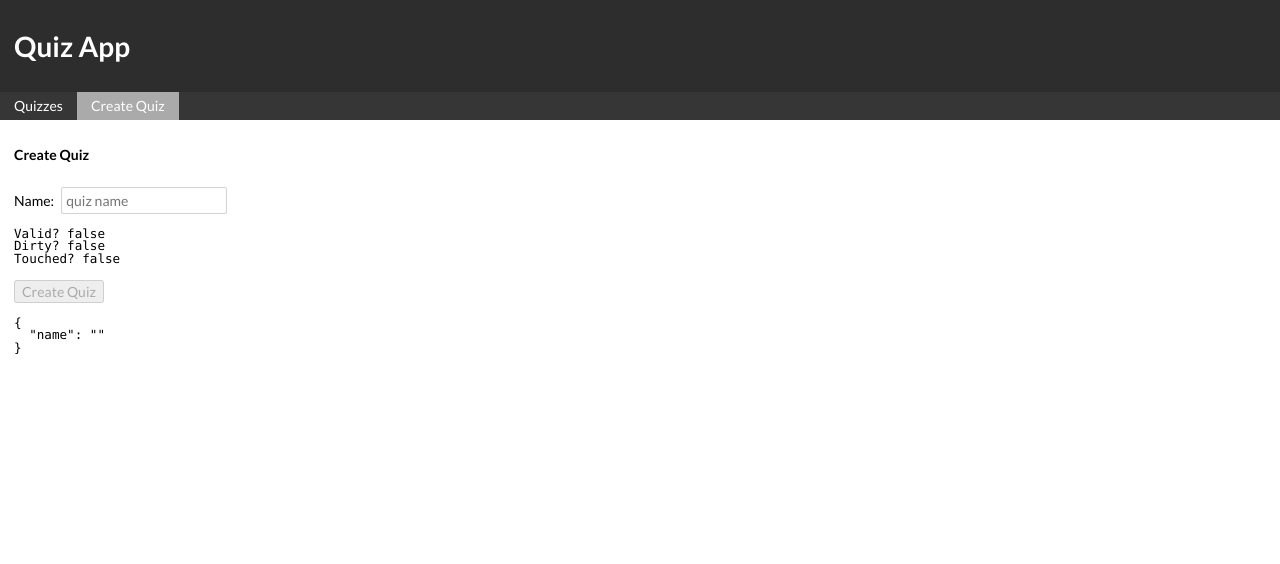
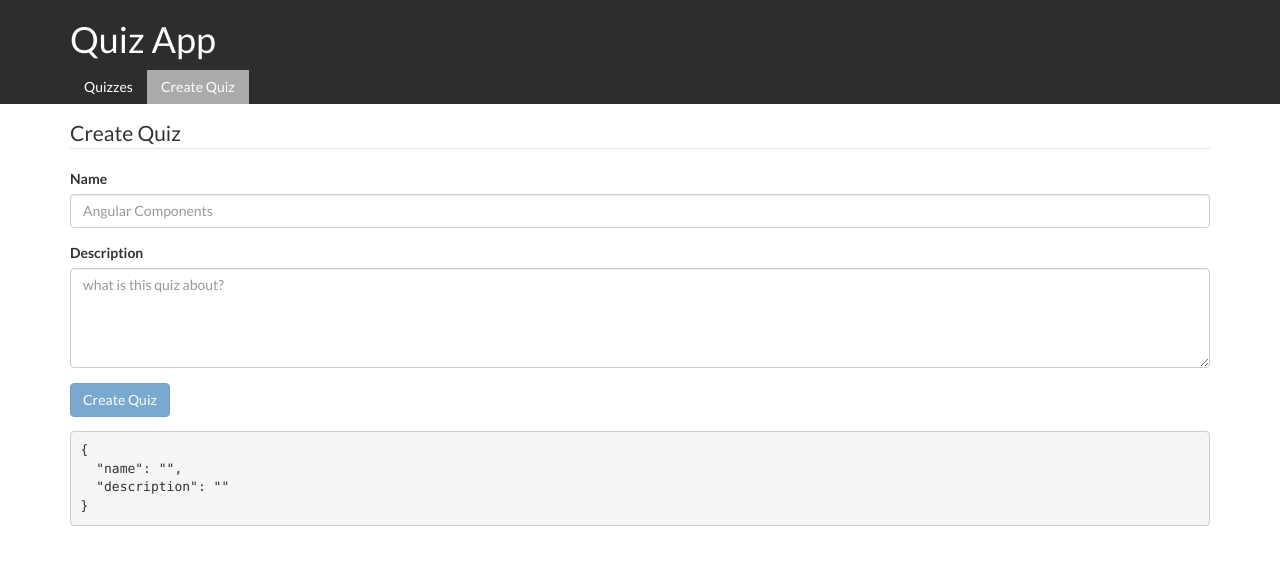
Before and after one commit to ksextontech/quiz-app, an Angular app: page /quiz/create in a window 1280 px wide. Shown: the top 564 px of the page. Built offline with nearby package versions, Linux system fonts and the light colour scheme.

Commit message:
added bootstrap

```diff
--- a/package.json
+++ b/package.json
@@ -21,6 +21,7 @@
     "@angular/platform-browser": "^5.0.0",
     "@angular/platform-browser-dynamic": "^5.0.0",
     "@angular/router": "^5.0.0",
+    "bootstrap": "^3.3.7",
     "core-js": "^2.4.1",
     "jquery": "^3.2.1",
     "rxjs": "^5.5.2",
--- a/src/app/app.component.css
+++ b/src/app/app.component.css
@@ -1,6 +1,7 @@
 header {
   background-color: #2d2d2d;
   color: white;
+  margin-bottom: 1em;
 }
 
 header > h1 {
--- a/src/app/app.component.html
+++ b/src/app/app.component.html
@@ -1,8 +1,10 @@
 <header>
-  <h1>Quiz App</h1>
+  <div class="container">
+    <h1>Quiz App</h1>
+  </div>
   <app-navigation></app-navigation>
 </header>
-<main class="content">
+<main class="content container">
   <router-outlet></router-outlet>
 </main>
 <footer>
--- a/src/app/navigation/navigation.component.css
+++ b/src/app/navigation/navigation.component.css
@@ -1,7 +1,5 @@
 nav {
-  display: flex;
   background-color: #363636;
-  margin-bottom: 1em;
 }
 
 a {
@@ -9,6 +7,8 @@ a {
   padding: .5em 1em;
   text-decoration: none;
   color: #fff;
+  display: block;
+  float: left;
 }
 
 a:hover, a:focus, a:active, a.active {
--- a/src/app/navigation/navigation.component.html
+++ b/src/app/navigation/navigation.component.html
@@ -1,4 +1,7 @@
-<nav>
-  <a href="#" routerLink="/quizzes" [routerLinkActive]="['active']">Quizzes</a>
-  <a href="#" routerLink="/quiz/create" [routerLinkActive]="['active']">Create Quiz</a>
-</nav>
+<section class="navigation container">
+  <nav>
+    <a href="#" routerLink="/quizzes" [routerLinkActive]="['active']">Quizzes</a>
+    <a href="#" routerLink="/quiz/create" [routerLinkActive]="['active']">Create Quiz</a>
+
+  </nav>
+</section>
--- a/src/app/quiz-create-form/quiz-create-form.component.html
+++ b/src/app/quiz-create-form/quiz-create-form.component.html
@@ -1,26 +1,45 @@
+<div class="row">
+  <div class="col-md-12">
     <form #quizForm="ngForm" novalidate (ngSubmit)="createQuiz()">
       <fieldset>
         <legend>Create Quiz</legend>
-    <div [ngClass]="{
+        <div class="form-group" [ngClass]="{
                 danger: name?.invalid && (name?.dirty || name?.touched),
                 success: name?.valid && (name?.dirty || name?.touched)
               }">
           <label for="name">Name</label>
-      <input type="text" name="name" ngModel required minLength="6" maxlength="50" placeholder="quiz name" #name="ngModel">
+          <input type="text" class="form-control" name="name" ngModel required minLength="6" maxlength="50" placeholder="Angular Components" #name="ngModel">
 
-      <div class="debug">
+          <!-- <div class="debug">
             <pre>Valid? {{ quizForm.form.controls.name?.valid }}</pre>
             <pre>Dirty? {{ quizForm.form.controls.name?.dirty }}</pre>
             <pre>Touched? {{ quizForm.form.controls.name?.touched }}</pre>
+          </div> -->
         </div>
+
+        <div class="form-group" [ngClass]="{
+            success: (description?.dirty && description?.touched && description?.value.trim() != '')
+          }">
+          <label for="name">Description</label>
+          <textarea type="text" class="form-control" name="description" ngModel maxlength="250" placeholder="what is this quiz about?" #description="ngModel"></textarea>
+
+          <!-- <div class="debug">
+            <pre>Valid? {{ quizForm.form.controls.description?.valid }}</pre>
+            <pre>Dirty? {{ quizForm.form.controls.description?.dirty }}</pre>
+            <pre>Touched? {{ quizForm.form.controls.description?.touched }}</pre>
+          </div> -->
+
         </div>
       </fieldset>
 
-  <div>
-    <button type="submit" [disabled]="quizForm.invalid">Create Quiz</button>
-  </div>
+      <button type="submit" class="btn btn-primary" [disabled]="quizForm.invalid">
+        Create Quiz
+      </button>
     </form>
 
     <div class="debug">
       <pre>{{ quizForm.value | json }}</pre>
     </div>
+
+  </div>
+</div>
--- a/src/styles.css
+++ b/src/styles.css
@@ -1,59 +1,27 @@
-@import url('reset.css');
 @import url('https://fonts.googleapis.com/css?family=Lato:400,700');
 
-* {
+body, select, input, textarea {
   font-size: 14px;
   font-family: 'Lato', sans-serif;
 }
 
-h1 { font-size: 2em; }
-h2 { font-size: 1.5em; }
-h3, h4, h6 { font-size: 1.2em; }
-
-h1, h2, h3, h4, h5, h6, form legend {
-  font-weight: bold;
-  margin: .75em 0;
+div.debug {
+  margin: 1em 0;
 }
 
-main.content {
-  padding: 1em;
-}
-
-input[type='text'] {
-  padding: .3em;
-  border-radius: 2px;
-  border: thin solid lightgrey;
-}
-
-pre {
-  font-family: Consolas;
-  font-size: .9em;
-  /* max-height: 350px;
-  overflow: auto; */
-  /* background-color: whitesmoke; */
-  color: black;
-}
-
-/* pre:hover, pre:focus {
-  width: min-content;
-} */
-
-div.success input {
+div.success input, div.success textarea {
   border: thin solid green;
 }
 
-div.danger input {
+div.danger input, div.danger textarea {
   border: thin solid red;
 }
 
-div.debug, form fieldset > div {
-  margin: 1em 0;
+button[disabled] {
+  cursor: not-allowed;
 }
 
-form fieldset label::after {
-  content: ':'
+textarea {
+  max-width: 100%;
+  min-height: 100px;
 }
-
-fieldset input {
-  margin-left: .5em;
-}
```
Also changed, not shown: .angular-cli.json, 1 other file (tests, documents, lock files or other folders). Lines whose indentation alone changed are shown as unchanged.
